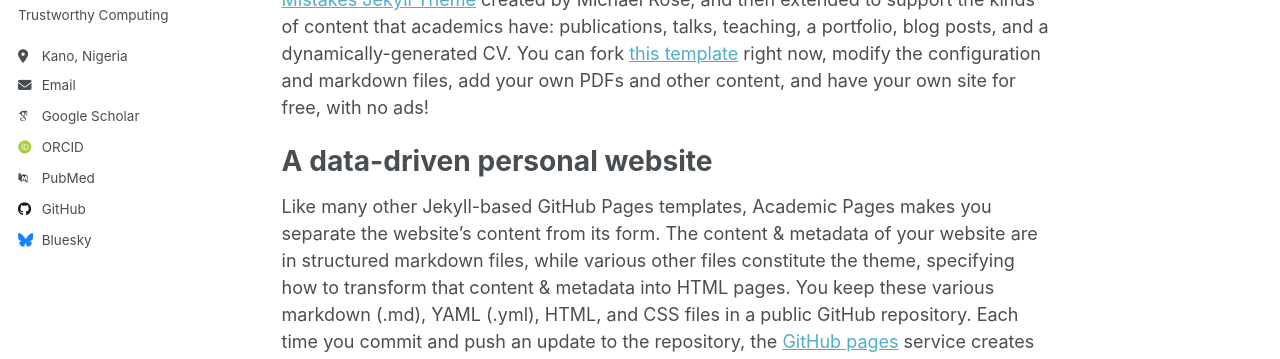
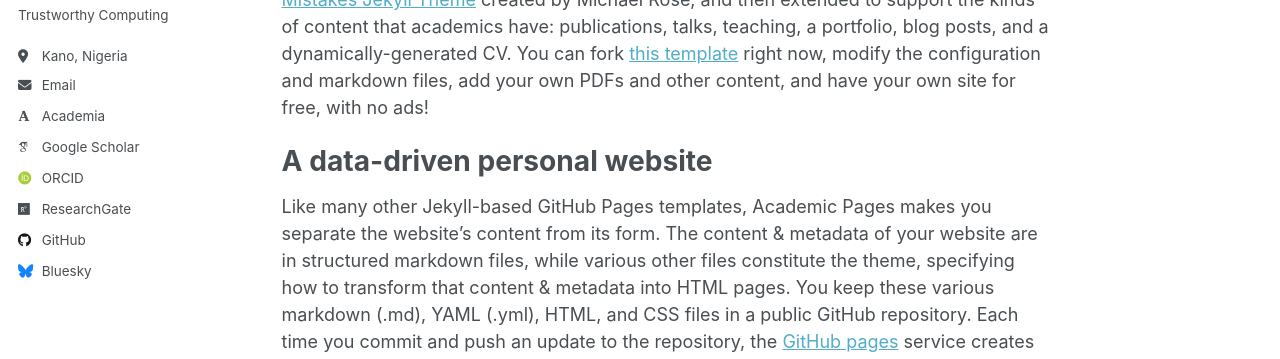
Before and after one commit to Abdulqahar47/Abdulqahar.github.io, a Jekyll site: the page built from _pages/about.md, in a window 1280 px wide. Shown: the part 291-650 px from the top of the page. Built offline with Jekyll 4.4.1, drawn with Linux system fonts in a browser that asks for light colours; some web fonts are replaced; part of the change alters nothing that is shown.

Commit message:
Update _config.yml

```diff
--- a/_config.yml
+++ b/_config.yml
@@ -32,14 +32,14 @@ author:
   email            : "abdulqahar47@gmail.com"
 
   # Academic websites
-  academia         : # URL
+  academia         : "https://amrita.academia.edu/Abdulqahar47"
   arxiv            : # URL - Update with the correct link to your profile
-  googlescholar    : "https://scholar.google.com/citations?user=PS_CX0AAAAAJ"
+  googlescholar    : "https://scholar.google.com/citations?user=H7GyEfUAAAAJ&hl=en"
   impactstory      : # URL
-  orcid            : "http://orcid.org/yourorcidurl"
+  orcid            : "https://orcid.org/0000-0002-8553-7629"
   semantic         : # URL
-  pubmed           : "https://www.ncbi.nlm.nih.gov/pubmed/?term=john+snow"
-  researchgate     : # URL
+  pubmed           : #"https://www.ncbi.nlm.nih.gov/pubmed/?term=john+snow"
+  researchgate     : "https://www.researchgate.net/profile/Abdulqahar-Mukhtar-Abubakar?ev=hdr_xprf"
   scopus           : # URL
 
   # Repositories and software development
```
